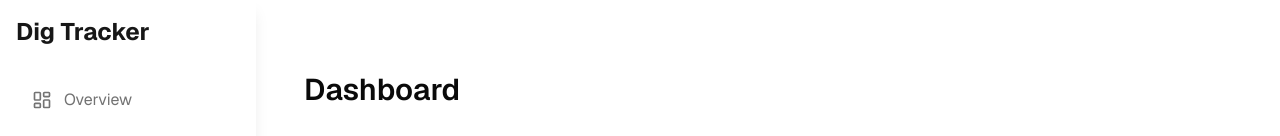
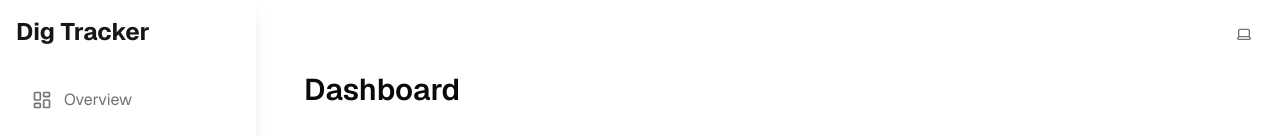
Before and after one commit to MitchD42/digtracker_web, a Next.js app: page /protected/dashboard in a window 1280 px wide. Shown: the top 136 px of the page. Built offline with nearby package versions, Linux system fonts and the light colour scheme; no server answers; the database is empty.

Commit message:
Added theme changer in top right corner.

```diff
--- a/app/protected/layout.tsx
+++ b/app/protected/layout.tsx
@@ -4,6 +4,7 @@
 import { LayoutDashboard, FileText, Wrench, ShoppingCart, Database, Package, Upload, FileOutput, LogOut } from 'lucide-react'
 import { createClient } from '@/utils/supabase/client'
 import { useRouter } from 'next/navigation'
+import { ThemeSwitcher } from '@/components/theme-switcher'
 
 export default function ProtectedLayout({
   children,
@@ -84,7 +85,7 @@
           </nav>
         </div>
 
-        {/* Logout button */}
+        {/* Footer with just logout - removed theme switcher */}
         <div className="p-4 border-t border-border">
           <button
             onClick={handleLogout}
@@ -98,6 +99,11 @@
 
       {/* Main content */}
       <div className="flex-1 ml-64">
+        {/* Theme switcher in top-right */}
+        <div className="fixed top-4 right-4">
+          <ThemeSwitcher />
+        </div>
+
         <main className="h-full p-8">
           {children}
         </main>
```
